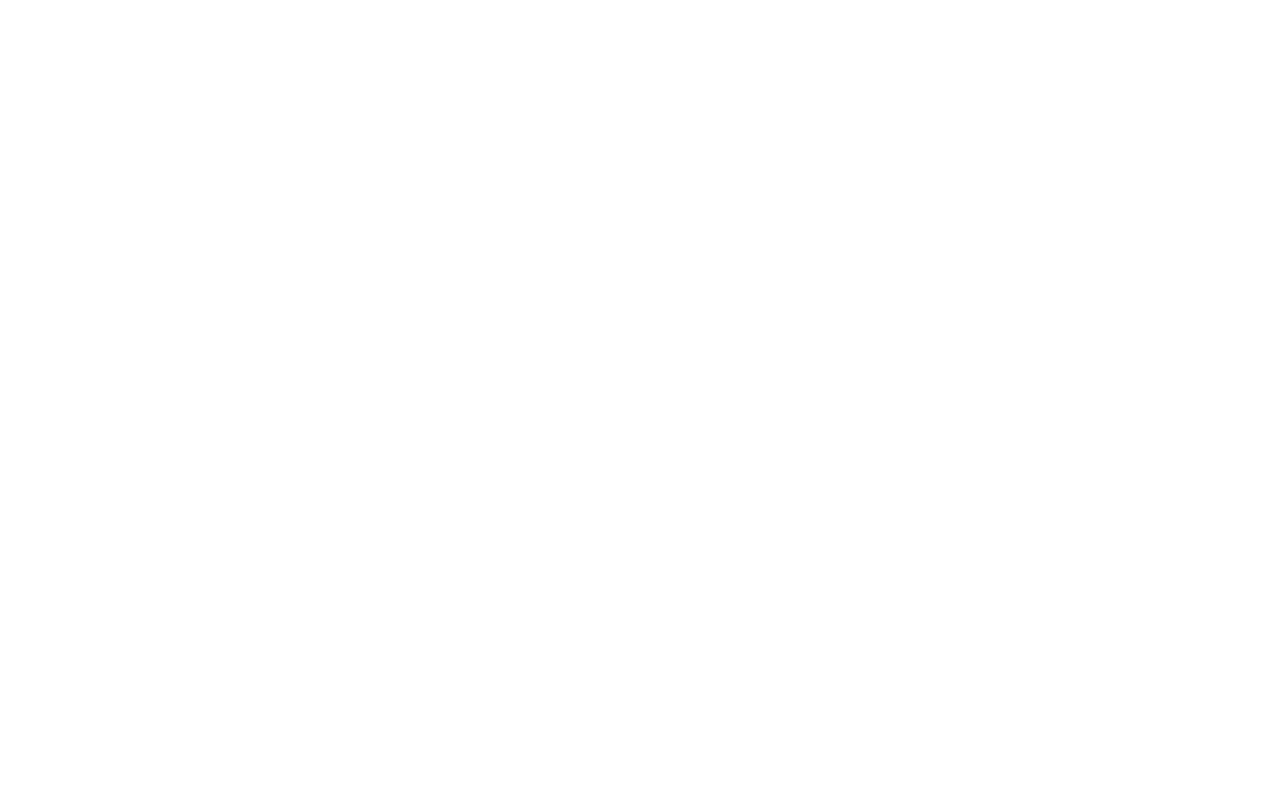
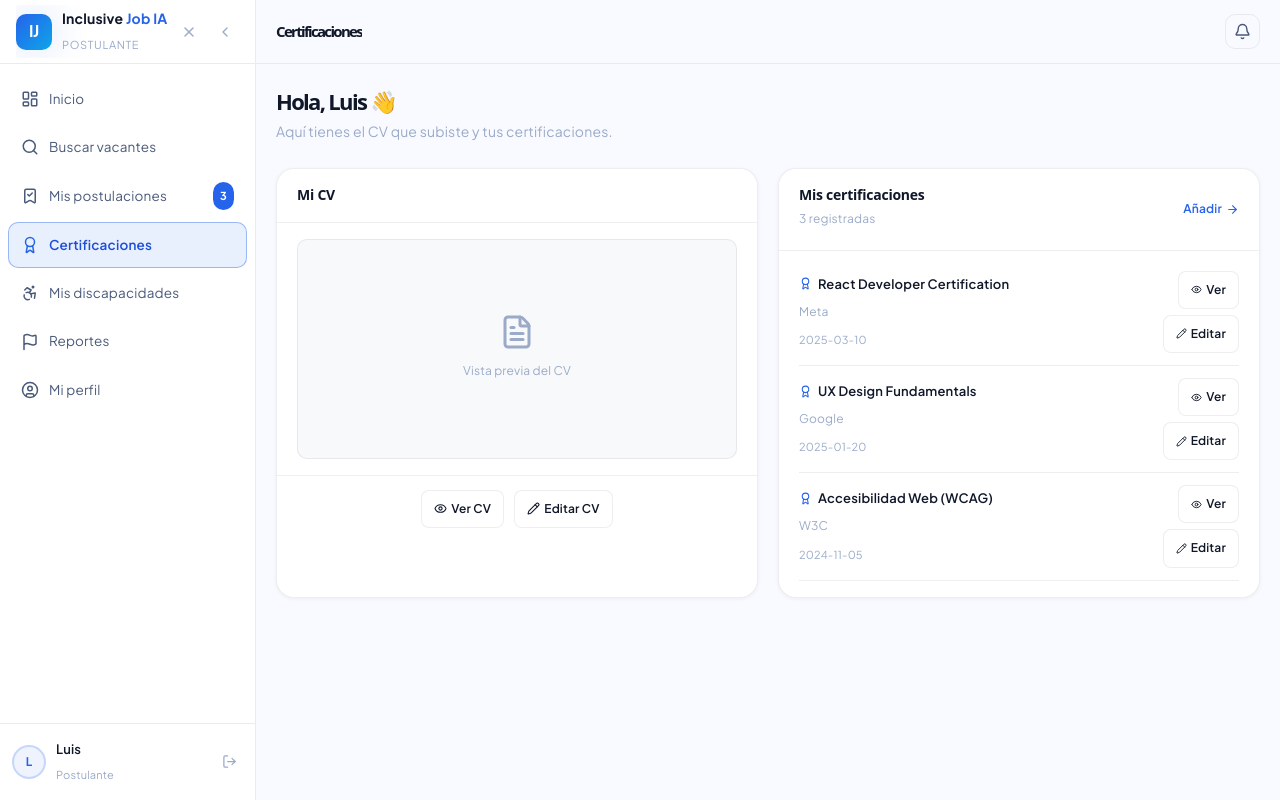
Before and after one commit to KUMChovy/Inclusive-Job-AI-front, a React (Vite) app in the folder Inclusivejob_IA/: page /postulante/certificaciones in a window 1280 px wide. Before the commit this address had no page. Built offline with nearby package versions, Linux system fonts and the light colour scheme.

Commit message:
certificaciones

```diff
--- a/Inclusivejob_IA/src/App.jsx
+++ b/Inclusivejob_IA/src/App.jsx
@@ -31,6 +31,7 @@
 // ── Postulante ───────────────────────────────────────────────
 import PostulanteDashboard from './pages/Postulante/Postulantedashboard.jsx';
 import Formulario          from './pages/Postulante/formulario.jsx';
+import Certificaciones from './pages/Postulante/Certificaciones.jsx';
 
 
 function App() {
@@ -75,6 +76,7 @@
           ================================================================ */}
       <Route path="/postulante" element={<PostulanteDashboard />} />
       <Route path="/formulario" element={<Formulario />} />
+      <Route path="/postulante/certificaciones" element={<Certificaciones />} />
       {/* <Route path="/postulante/vacantes"        element={<PostulanteVacantes />} /> */}
 
 
--- /dev/null
+++ b/Inclusivejob_IA/src/pages/Postulante/certificaciones.jsx
@@ -0,0 +1,294 @@
+import { useNavigate } from 'react-router-dom';
+import {
+  ArrowRight,
+  FileText,
+  Eye,
+  Pencil,
+  Award,
+} from 'lucide-react';
+
+import PortalLayout from '../../assets/Componentes/Portal/PortalLayout';
+import { postulantTheme as t } from '../../assets/Componentes/Portal/portalTheme';
+import { postulantNav } from '../../assets/Componentes/Portal/navItems';
+
+const MOCK_USER = {
+  nombre: 'Luis',
+  rol: 'Postulante',
+  discapacidades: ['Visual'],
+  completado: 100,
+};
+
+const CERTIFICACIONES = [
+  {
+    id: 1,
+    nombre: 'React Developer Certification',
+    emisor: 'Meta',
+    fecha: '2025-03-10',
+  },
+  {
+    id: 2,
+    nombre: 'UX Design Fundamentals',
+    emisor: 'Google',
+    fecha: '2025-01-20',
+  },
+  {
+    id: 3,
+    nombre: 'Accesibilidad Web (WCAG)',
+    emisor: 'W3C',
+    fecha: '2024-11-05',
+  },
+];
+
+function Card({ children, style = {} }) {
+  return (
+    <div
+      style={{
+        background: '#fff',
+        border: `1px solid ${t.border}`,
+        borderRadius: '18px',
+        overflow: 'hidden',
+        boxShadow: '0 1px 4px rgba(15,23,41,0.05)',
+        ...style,
+      }}
+    >
+      {children}
+    </div>
+  );
+}
+
+function SectionHead({ title, sub, action, onAction }) {
+  return (
+    <div
+      style={{
+        display: 'flex',
+        alignItems: 'center',
+        justifyContent: 'space-between',
+        padding: '18px 20px',
+        borderBottom: `1px solid ${t.border}`,
+      }}
+    >
+      <div>
+        <h2
+          style={{
+            margin: 0,
+            fontSize: '14px',
+            fontWeight: 700,
+            color: t.textPrimary,
+          }}
+        >
+          {title}
+        </h2>
+
+        {sub && (
+          <p
+            style={{
+              margin: '2px 0 0',
+              fontSize: '12px',
+              color: t.textMuted,
+            }}
+          >
+            {sub}
+          </p>
+        )}
+      </div>
+
+      {action && (
+        <button
+          onClick={onAction}
+          style={{
+            display: 'flex',
+            alignItems: 'center',
+            gap: '4px',
+            background: 'none',
+            border: 'none',
+            cursor: 'pointer',
+            fontSize: '12px',
+            color: t.accent,
+            fontWeight: 600,
+          }}
+        >
+          {action}
+          <ArrowRight size={13} />
+        </button>
+      )}
+    </div>
+  );
+}
+
+function ActionBtn({ icon, label, onClick }) {
+  return (
+    <button
+      onClick={onClick}
+      style={{
+        display: 'flex',
+        alignItems: 'center',
+        gap: '4px',
+        padding: '5px 12px',
+        borderRadius: '8px',
+        border: `1px solid ${t.border}`,
+        background: '#fff',
+        cursor: 'pointer',
+        fontSize: '12px',
+        fontWeight: 600,
+        color: t.textPrimary,
+      }}
+    >
+      {icon}
+      {label}
+    </button>
+  );
+}
+
+export default function PostulanteDashboard() {
+  const navigate = useNavigate();
+
+  return (
+    <PortalLayout
+      theme={t}
+      navItems={postulantNav}
+      user={MOCK_USER}
+      pageTitle="Certificaciones"
+    >
+      {/* ── Estilos responsive ── */}
+      <style>{`
+        .cert-grid {
+          display: grid;
+          grid-template-columns: 1fr 1fr;
+          gap: 20px;
+        }
+        .cert-item-row {
+          display: flex;
+          justify-content: space-between;
+          align-items: flex-start;
+        }
+        .cert-item-btns {
+          display: flex;
+          flex-direction: column;
+          gap: 6px;
+          align-items: flex-end;
+        }
+        @media (max-width: 640px) {
+          .cert-grid {
+            grid-template-columns: 1fr;
+          }
+          .cert-item-row {
+            flex-direction: column;
+            gap: 10px;
+          }
+          .cert-item-btns {
+            flex-direction: row;
+            align-items: flex-start;
+          }
+        }
+      `}</style>
+
+      {/* ── Bienvenida ── */}
+      <div style={{ marginBottom: '24px' }}>
+        <h1 style={{ margin: 0, fontSize: '22px', fontWeight: 700, color: t.textPrimary }}>
+          Hola, {MOCK_USER.nombre.split(' ')[0]} 👋
+        </h1>
+        <p style={{ margin: '4px 0 0', fontSize: '14px', color: t.textMuted }}>
+          Aquí tienes el CV que subiste y tus certificaciones.
+        </p>
+      </div>
+
+      {/* ── Grid principal ── */}
+      <div className="cert-grid">
+
+        {/* ── Card CV ── */}
+        <Card>
+          <SectionHead title="Mi CV" />
+
+          {/* Vista previa CV */}
+          <div style={{ padding: '16px 20px', borderBottom: `1px solid ${t.border}` }}>
+            <div
+              style={{
+                width: '100%',
+                height: '220px',
+                borderRadius: '10px',
+                border: `1px solid ${t.border}`,
+                background: '#f8f9fb',
+                display: 'flex',
+                flexDirection: 'column',
+                alignItems: 'center',
+                justifyContent: 'center',
+                gap: '8px',
+                color: t.textMuted,
+                overflow: 'hidden',
+              }}
+            >
+              {/* Reemplaza esto con: <img src={tuImagen} style={{ width: '100%', height: '100%', objectFit: 'cover' }} /> */}
+              <FileText size={36} color={t.textMuted} />
+              <span style={{ fontSize: '12px' }}>Vista previa del CV</span>
+            </div>
+          </div>
+
+          {/* Botones CV — centrados */}
+          <div style={{ padding: '14px 20px', display: 'flex', gap: '10px', justifyContent: 'center' }}>
+            <ActionBtn
+              icon={<Eye size={13} />}
+              label="Ver CV"
+              onClick={() => navigate('/postulante/cv')}
+            />
+            <ActionBtn
+              icon={<Pencil size={13} />}
+              label="Editar CV"
+              onClick={() => navigate('/postulante/cv/editar')}
+            />
+          </div>
+        </Card>
+
+        {/* ── Card Certificaciones ── */}
+        <Card>
+          <SectionHead
+            title="Mis certificaciones"
+            sub={`${CERTIFICACIONES.length} registradas`}
+            action="Añadir"
+          />
+
+          <ul style={{ margin: 0, padding: '8px 20px 16px', listStyle: 'none' }}>
+            {CERTIFICACIONES.map((c) => (
+              <li
+                key={c.id}
+                style={{
+                  padding: '12px 0',
+                  borderBottom: `1px solid ${t.border}`,
+                }}
+              >
+                <div className="cert-item-row">
+                  <div>
+                    <div style={{ display: 'flex', alignItems: 'center', gap: '6px' }}>
+                      <Award size={13} color={t.accent} />
+                      <p style={{ margin: 0, fontSize: '13px', fontWeight: 600, color: t.textPrimary }}>
+                        {c.nombre}
+                      </p>
+                    </div>
+                    <p style={{ margin: '2px 0 0', fontSize: '12px', color: t.textMuted }}>
+                      {c.emisor}
+                    </p>
+                    <p style={{ margin: '2px 0 0', fontSize: '11px', color: t.textMuted }}>
+                      {c.fecha}
+                    </p>
+                  </div>
+                  <div className="cert-item-btns">
+                    <ActionBtn
+                      icon={<Eye size={11} />}
+                      label="Ver"
+                      onClick={() => navigate(`/postulante/certificaciones/${c.id}`)}
+                    />
+                    <ActionBtn
+                      icon={<Pencil size={11} />}
+                      label="Editar"
+                      onClick={() => navigate(`/postulante/certificaciones/${c.id}/editar`)}
+                    />
+                  </div>
+                </div>
+              </li>
+            ))}
+          </ul>
+        </Card>
+
+      </div>
+    </PortalLayout>
+  );
+}
```
